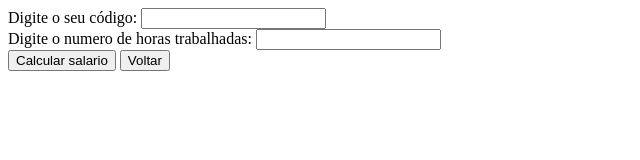
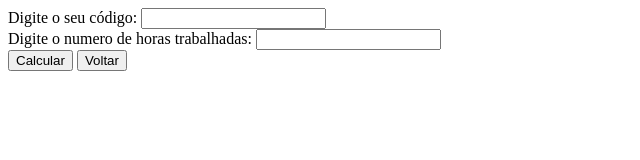
Before and after one commit to DarkFoxy0/atividadesmatosinho, a plain HTML site: page salario.html in a window 1280 px wide. Shown: the whole page, without its empty margins (0-640 px from the left). Drawn offline with Linux system fonts and the light colour scheme.

Commit message:
Update salario.html

```diff
--- a/salario.html
+++ b/salario.html
@@ -8,7 +8,7 @@
 <body>
     Digite o seu código: <input id="codigo" type="number"> <br />
     Digite o numero de horas trabalhadas: <input id="horas" type="number"> <br />
-    <button onclick="calcular()">Calcular salario</button>
+    <button onclick="calcular()">Calcular</button>
 	<a href="Site top.html"><button>Voltar</button></a>
 
     <script src="salario.js">
```
